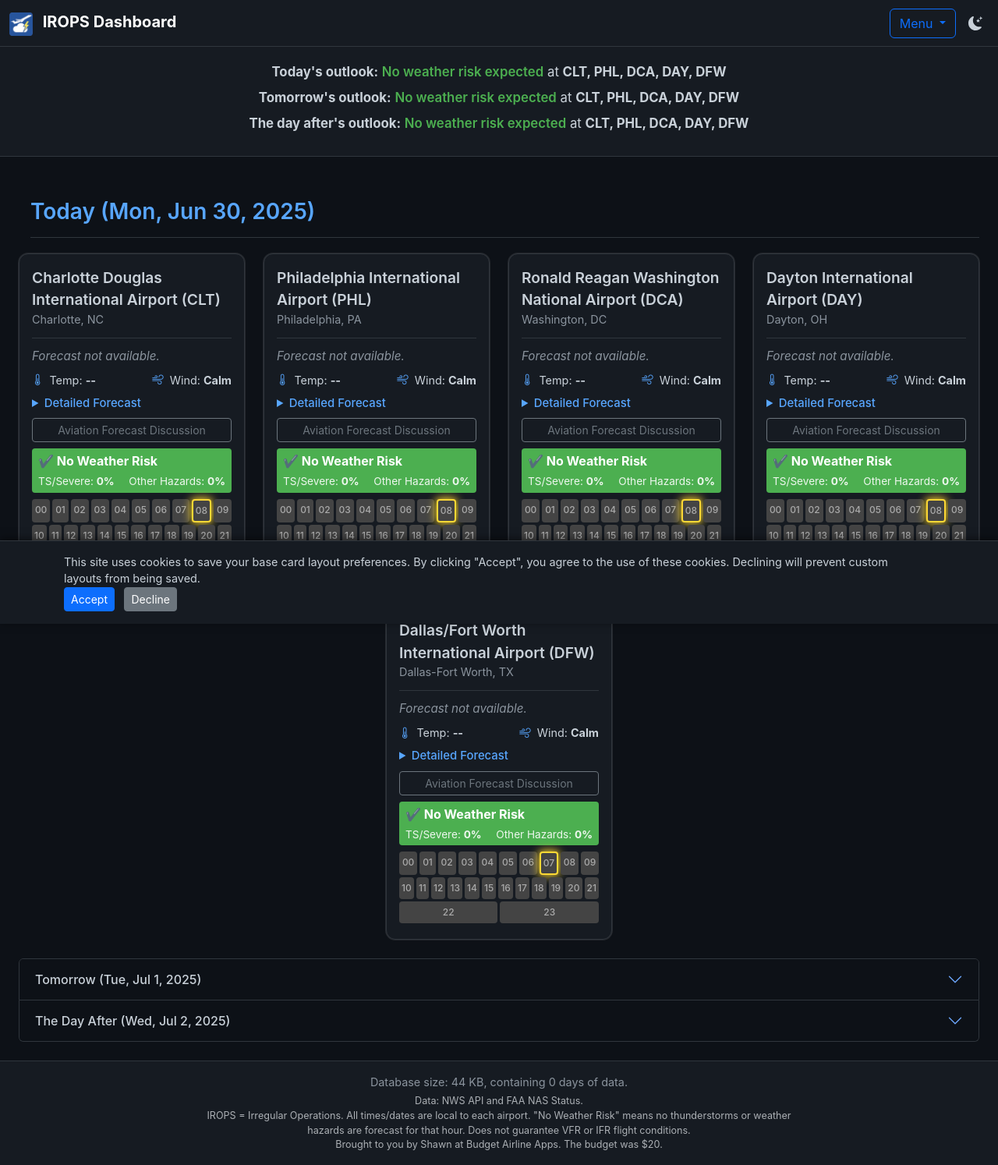
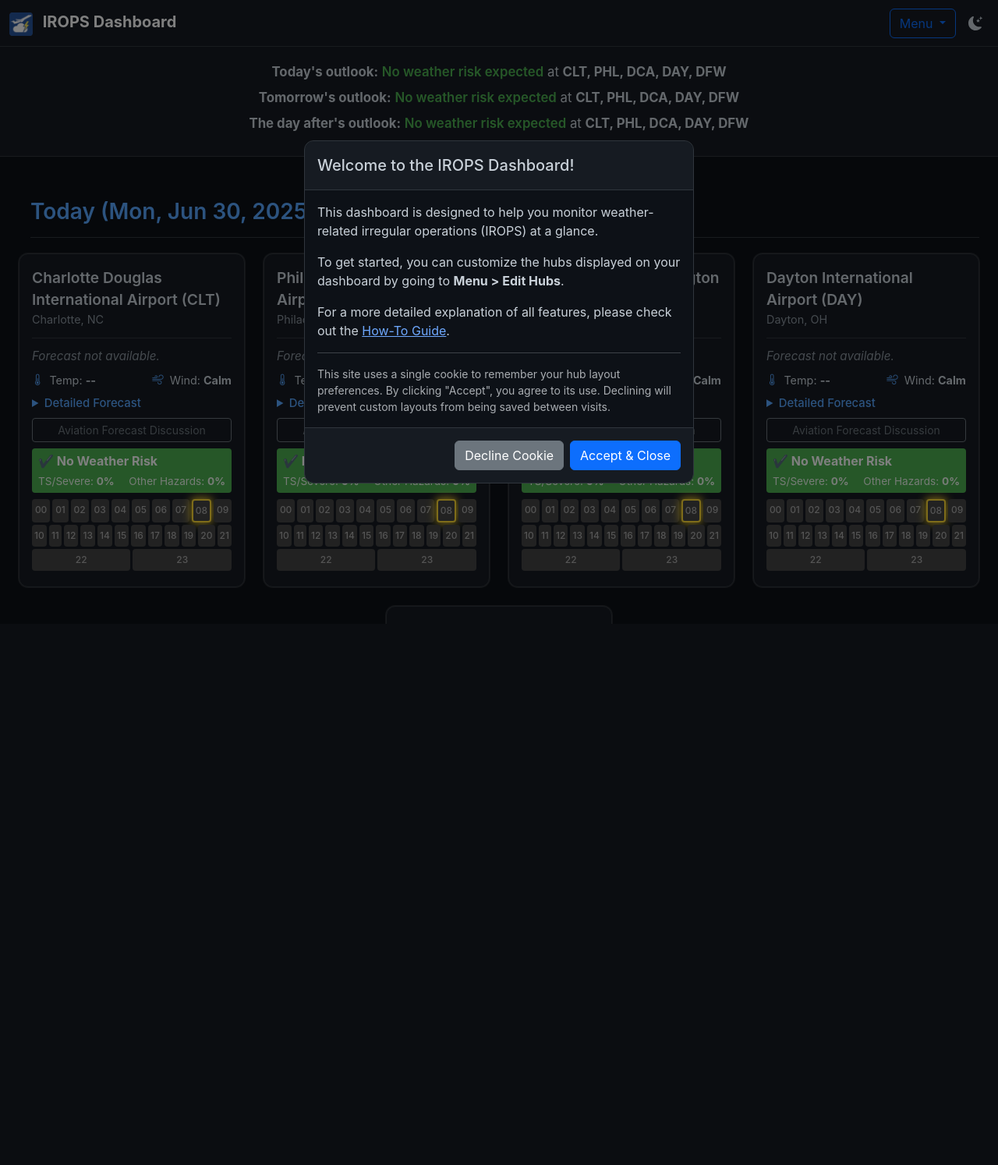
Before and after one commit to ShawnMarkOh/iropapp, a Flask app: page / in a window 1280 px wide. Shown: the whole page at 78% size. After the commit the page ends 800 px from the top, so only its background shows below. Run offline with Flask 3, Linux system fonts and the light colour scheme; data comes from the database, SQL or seed files in the repository; data that the repository does not hold is empty; some libraries are stand-ins or nearby versions.

Commit message:
feat: introduce welcome modal with cookie consent

```diff
--- a/static/main.js
+++ b/static/main.js
@@ -512,24 +512,27 @@ document.addEventListener('DOMContentLoaded', async () => {
   allHubsMap = new Map([...defaultActiveHubs, ...defaultInactiveHubs].map(h => [h.iata, h]));
   window.allHubsMap = allHubsMap; // Expose globally for airport_adder
 
-  // Cookie consent check
+  // Welcome modal & Cookie consent check
   const consent = getCookie("cookie_consent");
   if (consent === null) {
-      const banner = document.getElementById('cookie-consent-banner');
-      if(banner) banner.style.display = 'block';
+      const welcomeModalEl = document.getElementById('welcomeModal');
+      if (welcomeModalEl) {
+          const welcomeModal = new bootstrap.Modal(welcomeModalEl);
+          welcomeModal.show();
 
-      document.getElementById('cookie-accept')?.addEventListener('click', () => {
+          document.getElementById('welcome-accept')?.addEventListener('click', () => {
               setCookie("cookie_consent", "true", 365);
-          if(banner) banner.style.display = 'none';
               // Save default order on accept
               const defaultOrder = defaultActiveHubs.map(h => h.iata).join(',');
               setCookie("card_order", defaultOrder, 365);
+              welcomeModal.hide();
           });
 
-      document.getElementById('cookie-decline')?.addEventListener('click', () => {
+          document.getElementById('welcome-decline')?.addEventListener('click', () => {
               setCookie("cookie_consent", "false", 365);
-          if(banner) banner.style.display = 'none';
+              welcomeModal.hide();
           });
+      }
   }
 
   await initializeHubs();
--- a/templates/index.html
+++ b/templates/index.html
@@ -160,15 +160,26 @@
         </div>
     </div>
 
-    <!-- Cookie Consent Banner -->
-    <div id="cookie-consent-banner" class="cookie-consent-banner" style="display: none;">
-        <div class="container d-flex justify-content-between align-items-center flex-wrap">
-            <p class="mb-2 mb-md-0 me-3">
-                This site uses cookies to save your base card layout preferences. By clicking "Accept", you agree to the use of these cookies. Declining will prevent custom layouts from being saved.
-            </p>
-            <div>
-                <button id="cookie-accept" class="btn btn-primary btn-sm me-2">Accept</button>
-                <button id="cookie-decline" class="btn btn-secondary btn-sm">Decline</button>
+    <!-- Welcome Modal -->
+    <div class="modal fade" id="welcomeModal" tabindex="-1" aria-labelledby="welcomeModalLabel" aria-hidden="true" data-bs-backdrop="static" data-bs-keyboard="false">
+        <div class="modal-dialog modal-dialog-centered">
+            <div class="modal-content">
+                <div class="modal-header">
+                    <h5 class="modal-title" id="welcomeModalLabel">Welcome to the IROPS Dashboard!</h5>
+                </div>
+                <div class="modal-body">
+                    <p>This dashboard is designed to help you monitor weather-related irregular operations (IROPS) at a glance.</p>
+                    <p>To get started, you can customize the hubs displayed on your dashboard by going to <strong>Menu &gt; Edit Hubs</strong>.</p>
+                    <p>For a more detailed explanation of all features, please check out the <a href="/how-to">How-To Guide</a>.</p>
+                    <hr>
+                    <div class="cookie-consent-section">
+                        <p class="small text-muted mb-0">This site uses a single cookie to remember your hub layout preferences. By clicking "Accept", you agree to its use. Declining will prevent custom layouts from being saved between visits.</p>
+                    </div>
+                </div>
+                <div class="modal-footer">
+                    <button type="button" class="btn btn-secondary" id="welcome-decline">Decline Cookie</button>
+                    <button type="button" class="btn btn-primary" id="welcome-accept">Accept & Close</button>
+                </div>
             </div>
         </div>
     </div>
```
Also changed, not shown: templates/edit_hubs.html (+0 -13 lines). Lines whose indentation alone changed are shown as unchanged.
